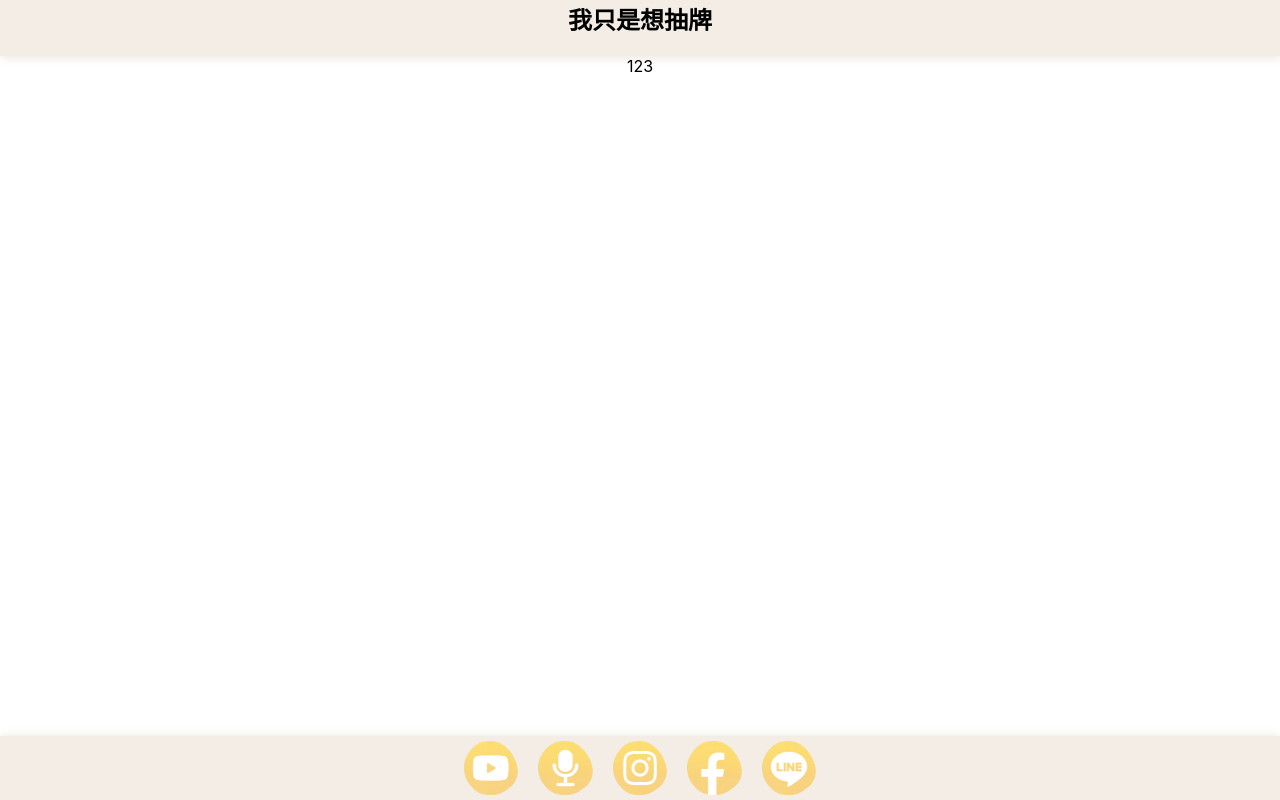
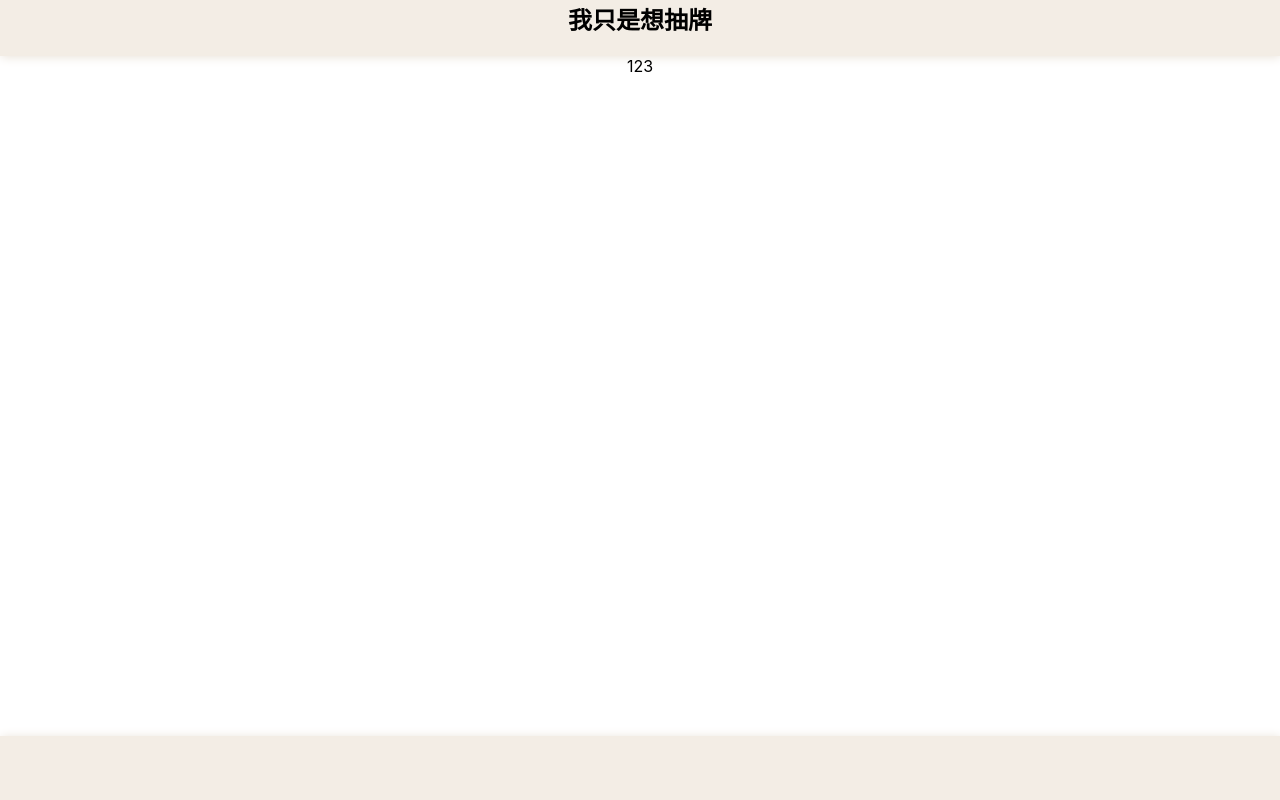
Before and after one commit to Nash430/memo001, a Next.js app: page / in a window 1280 px wide. Built offline with nearby package versions, Linux system fonts and the light colour scheme.

Commit message:
remove img test

```diff
--- a/component/Footer.js
+++ b/component/Footer.js
@@ -6,11 +6,11 @@ const Footer = () => {
   return (
     <div className="FooterStyle">
       <div className="iconImg">
-        <img src="./images/icon_YT.png"  />
+        {/* <img src="./images/icon_YT.png"  />
         <img src="./images/icon_podcast.png" />
         <img src="./images/icon_IG.png" />
         <img src="./images/icon_facebook.png" />
-        <img src="./images/icon_line.png" />
+        <img src="./images/icon_line.png" /> */}
       </div>
     </div>
   );
```
